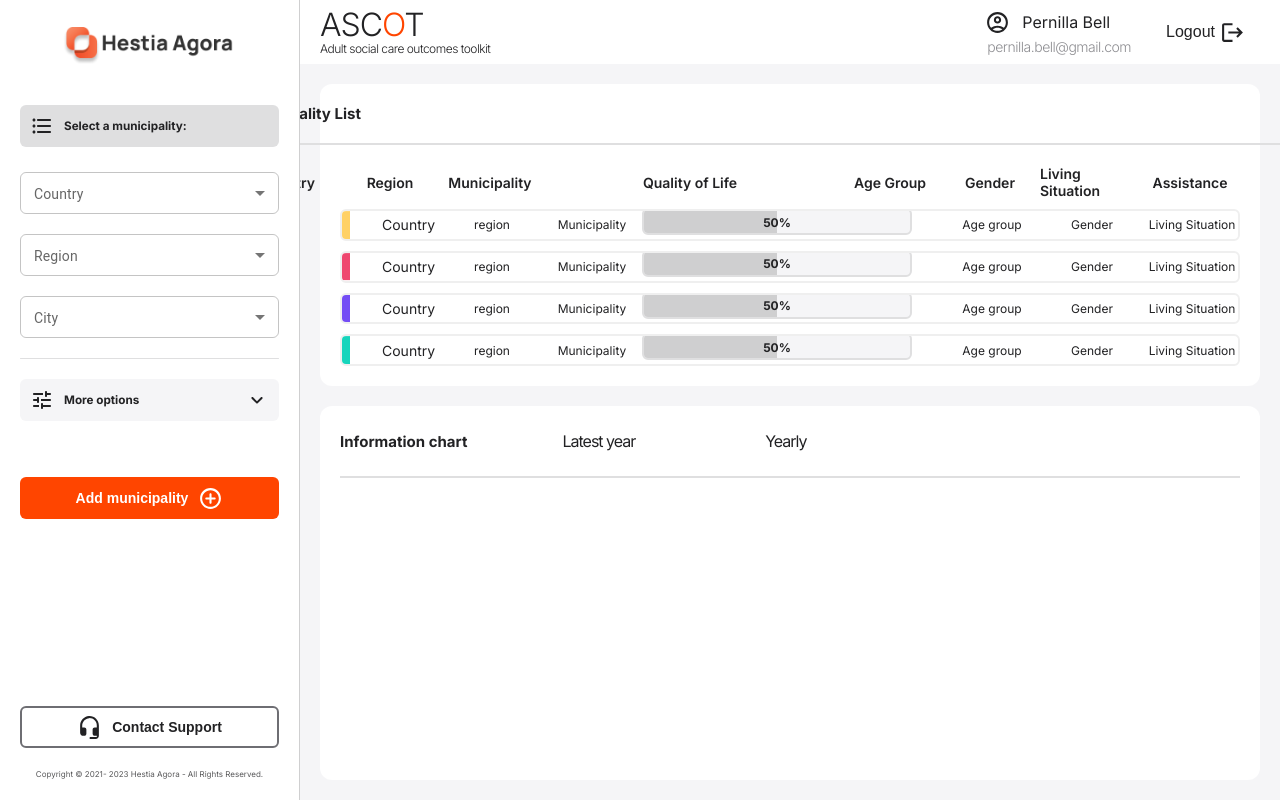
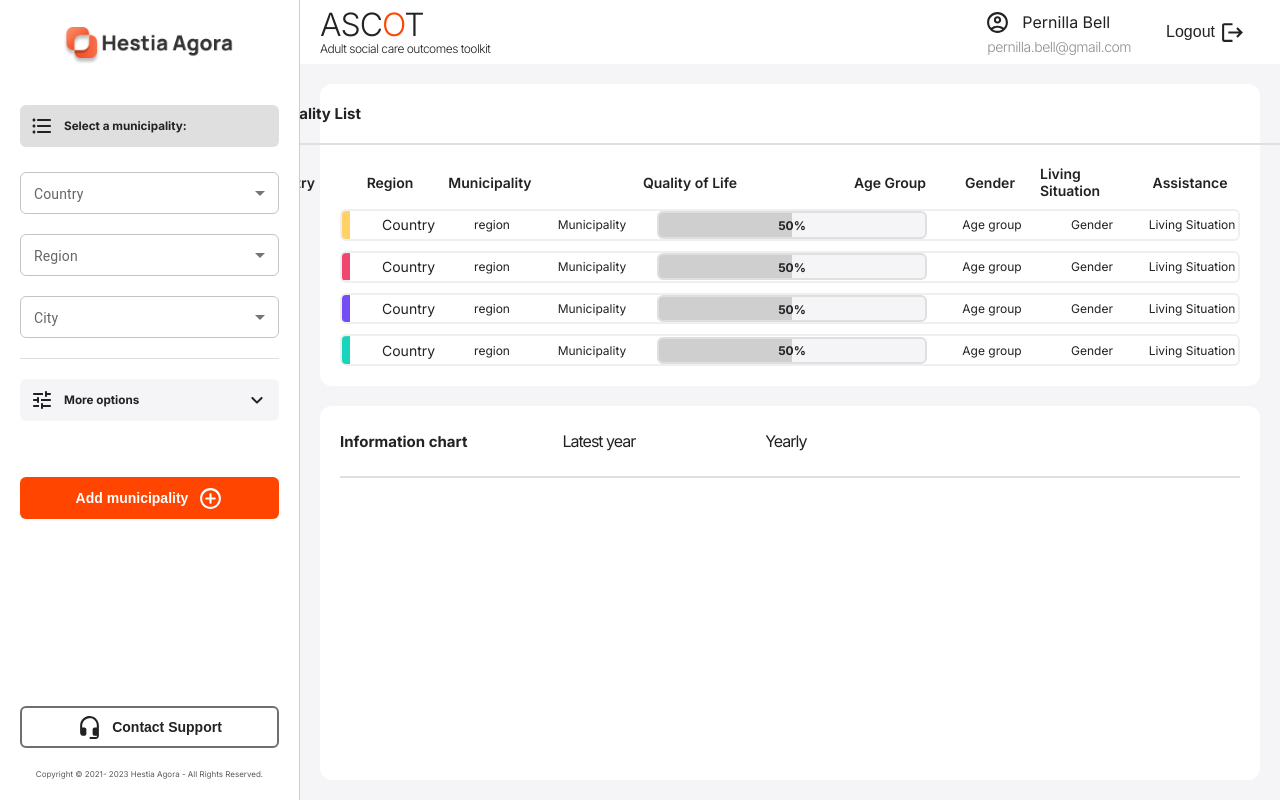
Before and after one commit to code-from-basement/ascot-analytics-web-app, a React (Vite) app: page /application in a window 1280 px wide. Built offline with nearby package versions, Linux system fonts and the light colour scheme.

Commit message:
fix QolBar

```diff
--- a/src/Components/Layouts/Main/RegionTable/TableItem/QolBar/QolBar.module.css
+++ b/src/Components/Layouts/Main/RegionTable/TableItem/QolBar/QolBar.module.css
@@ -1,12 +1,13 @@
 .bar {
+  display: flex;
   position: relative;
   width: 90%;
   max-width: 90%;
-
   height: 80%;
+  align-items: stretch;
+  justify-content: flex-start;
   border-radius: var(--border-radius-sm);
   border: 2px solid var(--color-gray-300);
-  display: flex;
   background-color: var(--color-gray-100);
   overflow: hidden;
   transition: var(--transition);
--- a/src/Components/Layouts/Main/RegionTable/TableItem/TableItem.module.css
+++ b/src/Components/Layouts/Main/RegionTable/TableItem/TableItem.module.css
@@ -52,9 +52,13 @@
 }
 
 .tableItem__qofBar {
+  display: flex;
   align-self: stretch;
   justify-self: center;
+  align-items: center;
+  justify-content: center;
   width: 100%;
+
 }
 .tableItem__ageGroup{
   align-self: center;
```
